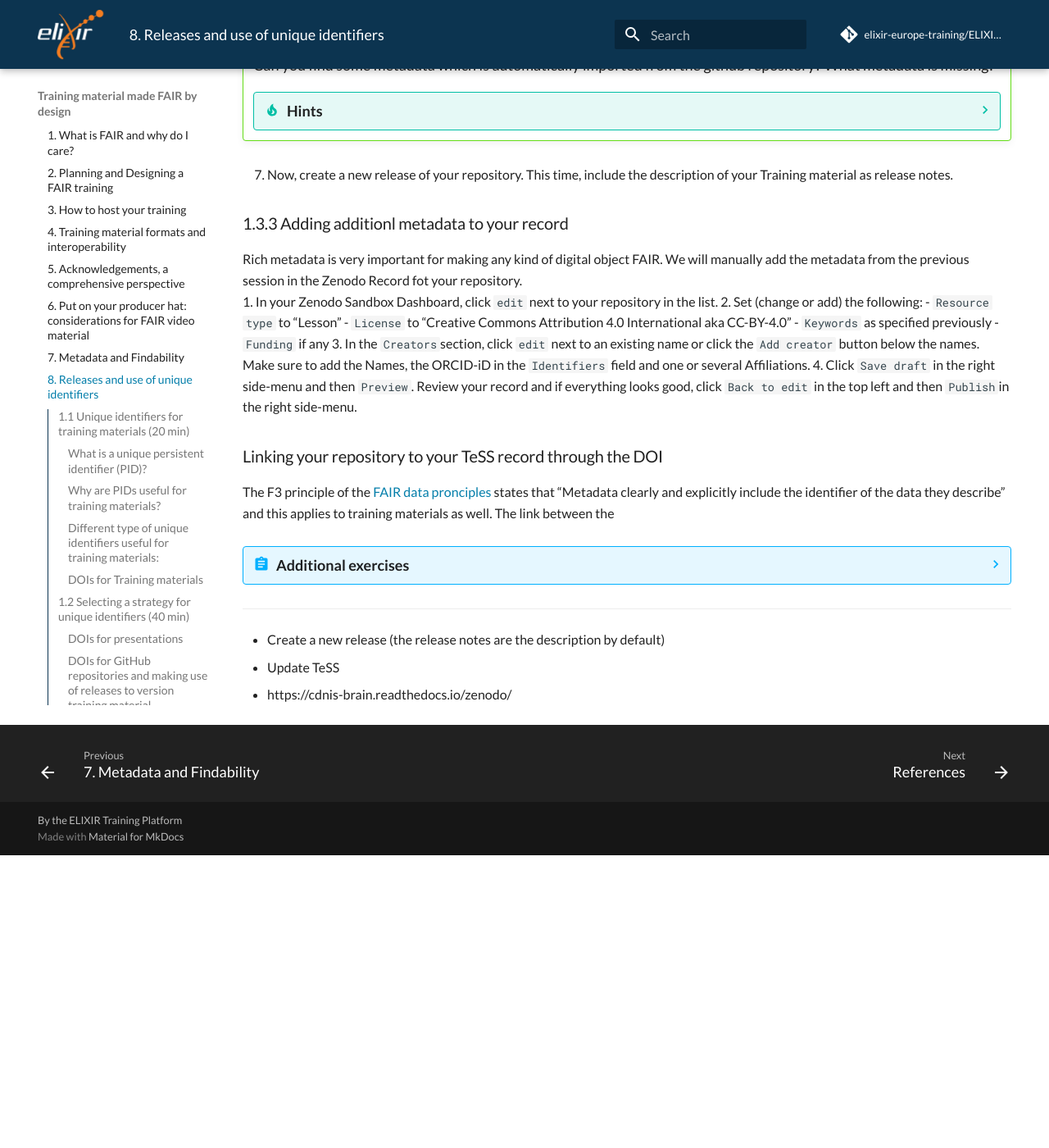
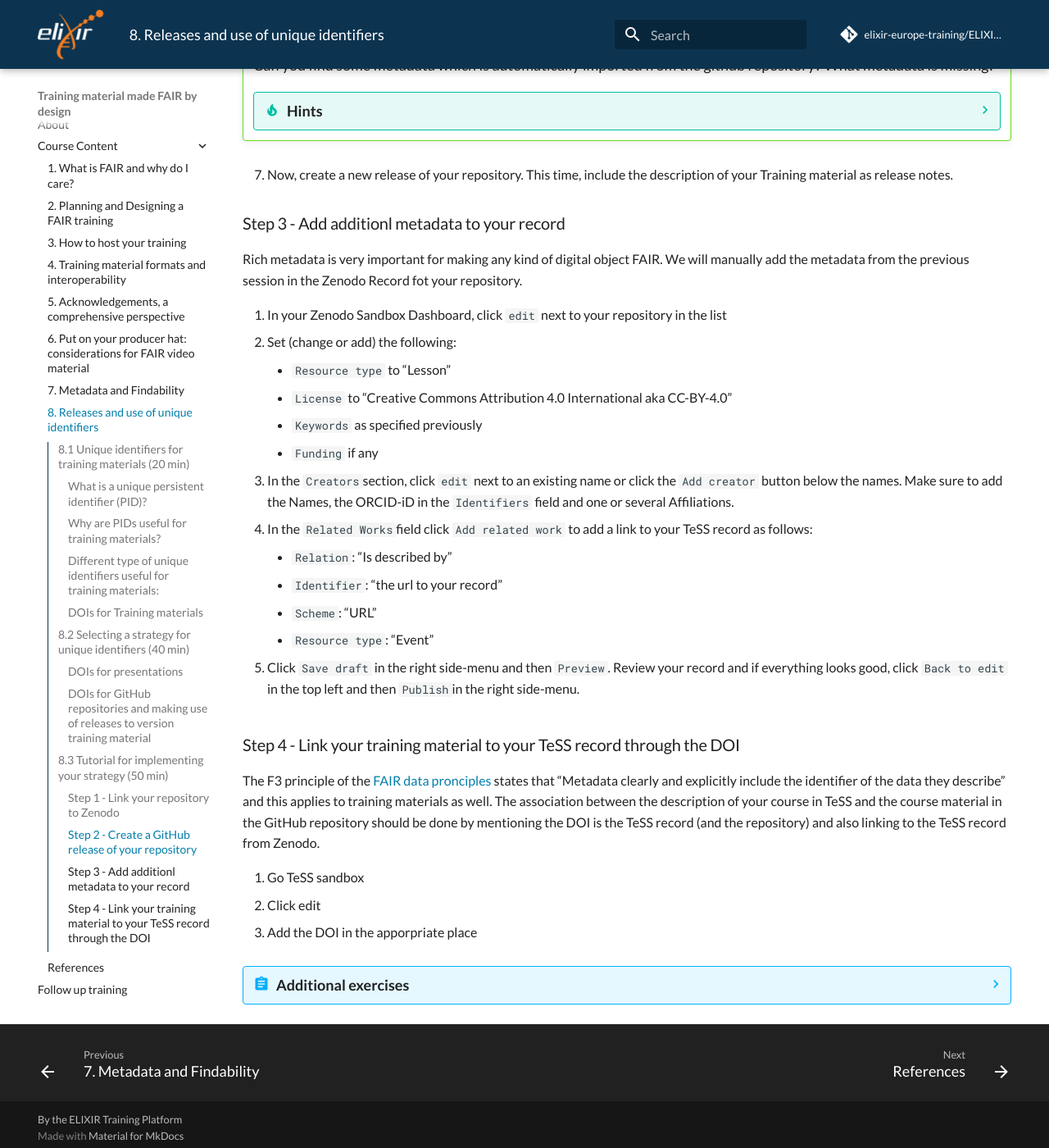
Before and after one commit to elixir-europe-training/ELIXIR-TrP-FAIR-Material-By-Design, an MkDocs documentation site: the page built from docs/chapters/chapter_08.md, in a window 1280 px wide and 1400 px high, scrolled down 3426 px. Shown: the whole window at 82% size. Built offline with MkDocs 1.6.1 and Material for MkDocs 9.7.7, drawn with Linux system fonts in a browser that asks for light colours; comment, search, counter and statistics services are not loaded; before the commit the page ends 4469 px from its top, so only the background shows below that; some of the changed text lies outside the part shown.

Commit message:
change numbering in ch_08

```diff
--- a/docs/chapters/chapter_08.md
+++ b/docs/chapters/chapter_08.md
@@ -17,7 +17,7 @@
     - Create versioned DOI for training material in a GitHub repository
 
 
-## 1.1 Unique identifiers for training materials (20 min)
+## 8.1 Unique identifiers for training materials (20 min)
 
 ### What is a unique persistent identifier (PID)?
 
@@ -45,7 +45,7 @@
 - Versioning of DOIs
 
 
-## 1.2 Selecting a strategy for unique identifiers (40 min)
+## 8.2 Selecting a strategy for unique identifiers (40 min)
 
 ### DOIs for presentations
 
@@ -154,7 +154,7 @@
 
 
 
-## 1.3 Implementing your strategy (50 min)
+## 8.3 Tutorial for implementing your strategy (50 min)
 
 Now we will use Zenodo sandbox to create DOIs for our training material project from this course. A sandbox is used for testing purposes and DOIs created in the Zenodo Sandbox are not real and will not resolve.
 
@@ -171,7 +171,7 @@
     Create your GitHub account by [signing up](https:/github.com)
 
 
-### 1.3.1 Linking your repository to Zenodo
+### Step 1 - Link your repository to Zenodo
 1. Go to [Zenodo Sandbox](https://sandbox.zenodo.org/)
 2. Sign up or sign in with your GitHub account
 3. Click the down arrow next to your `username` in the top right corner to expand the menu,  select `GitHub`
@@ -182,7 +182,7 @@
 6. Click on the repository to reach the Zenodo page of that repository > click `Create release` in the title row of the `Releases box`
 You have now moved to GitHub where we will create a release that will trigger an Zenodo record to be created.
 
-### 1.3.2 Create a GitHub release of your repository
+### Step 2 - Create a GitHub release of your repository
 
 1. Create a tag by clickincg the `Choose a tag` button in the top left part of the page. Enter `v0.0.1` in the text field and click `+ Create new tag: on publish`
 2. Just below, enter `initial release` as the Release title
@@ -210,31 +210,38 @@
 
 7. Now, create a new release of your repository. This time, include the description of your Training material as release notes.
 
-### 1.3.3 Adding additionl metadata to your record
+### Step 3 - Add additionl metadata to your record
 
 Rich metadata is very important for making any kind of digital object FAIR. We will manually add the metadata from the previous session in the Zenodo Record fot your repository.
-1. In your Zenodo Sandbox Dashboard, click `edit` next to your repository in the list.
+
+1. In your Zenodo Sandbox Dashboard, click `edit` next to your repository in the list
 2. Set (change or add) the following:
+
     - `Resource type` to "Lesson"
     - `License` to "Creative Commons Attribution 4.0 International aka CC-BY-4.0"
     - `Keywords` as specified previously
     - `Funding` if any
+
 3. In the `Creators`section, click `edit` next to an existing name or click the `Add creator` button below the names. Make sure to add the Names, the ORCID-iD in the `Identifiers` field and one or several Affiliations.
-4. Click `Save draft` in the right side-menu and then `Preview`. Review your record and if everything looks good, click `Back to edit` in the top left and then `Publish`in the right side-menu.
+4. In the `Related Works`field click `Add related work` to add a link to your TeSS record as follows:
 
-### Linking your repository to your TeSS record through the DOI
+    - `Relation`:  "Is described by"
+    - `Identifier`: "the url to your record"
+    - `Scheme`: "URL"
+    - `Resource type`: "Event"
 
-The F3 principle of the [FAIR data pronciples](https://www.go-fair.org/fair-principles/) states that "Metadata clearly and explicitly include the identifier of the data they describe" and this applies to training materials as well. The link between the
+5. Click `Save draft` in the right side-menu and then `Preview`. Review your record and if everything looks good, click `Back to edit` in the top left and then `Publish`in the right side-menu.
 
+### Step 4 - Link your training material to your TeSS record through the DOI
+
+The F3 principle of the [FAIR data pronciples](https://www.go-fair.org/fair-principles/) states that "Metadata clearly and explicitly include the identifier of the data they describe" and this applies to training materials as well. The association between the description of your course in TeSS and the course material in the GitHub repository should be done by mentioning the DOI is the TeSS record (and the repository) and also linking to the TeSS record from Zenodo.
+
+1. Go TeSS sandbox
+2. Click edit
+3. Add the DOI in the apporpriate place
 
 ??? abstract "Additional exercises"
 
 
     1. Add a citation.cff file to your repository
-    2. Add a .zenodo.json file to your repository
-
-
----
-- Create a new release (the release notes are the description by default)
-- Update TeSS
-- https://cdnis-brain.readthedocs.io/zenodo/
+    2. Add a .zenodo.json file to your repository. For an example see https://cdnis-brain.readthedocs.io/zenodo/
```
